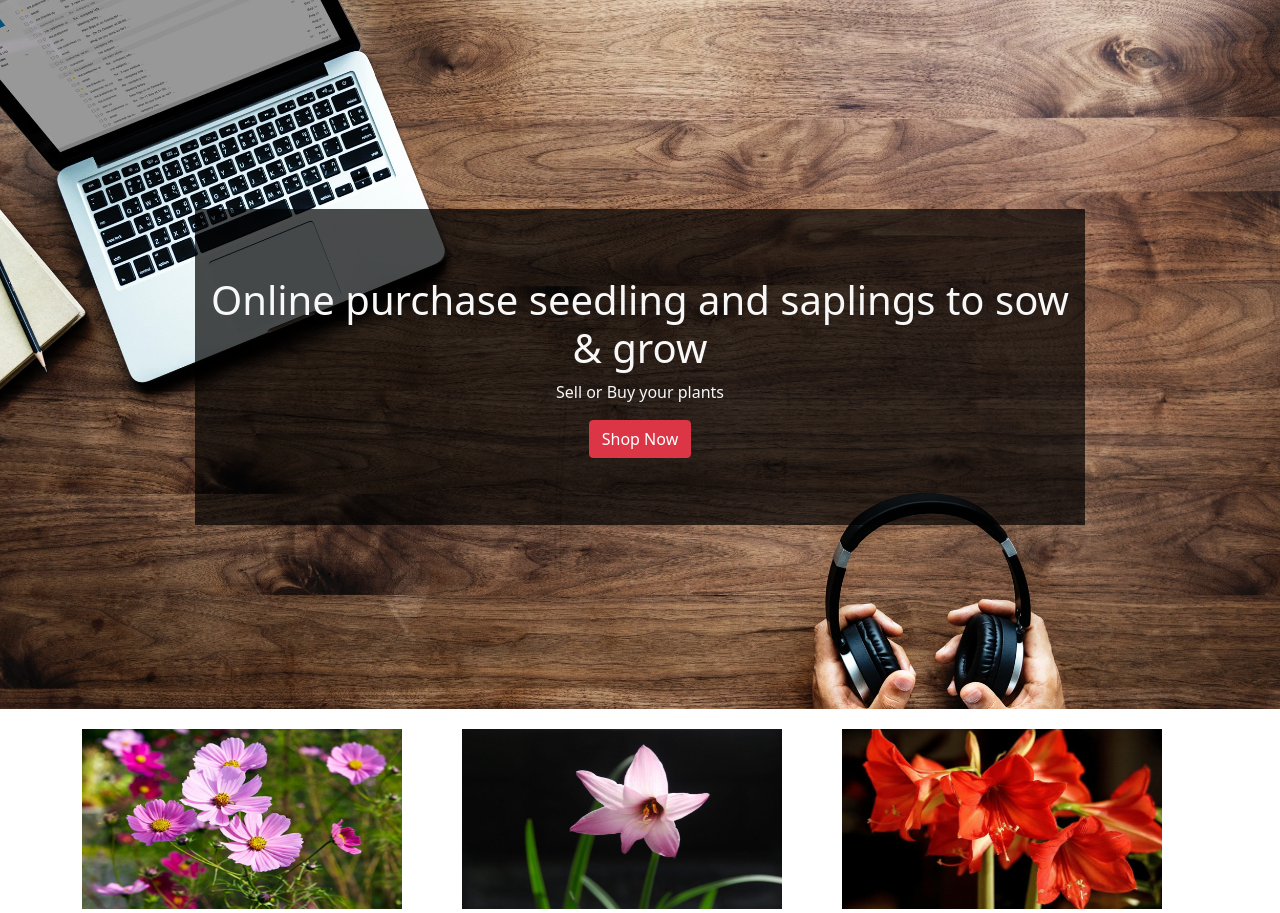
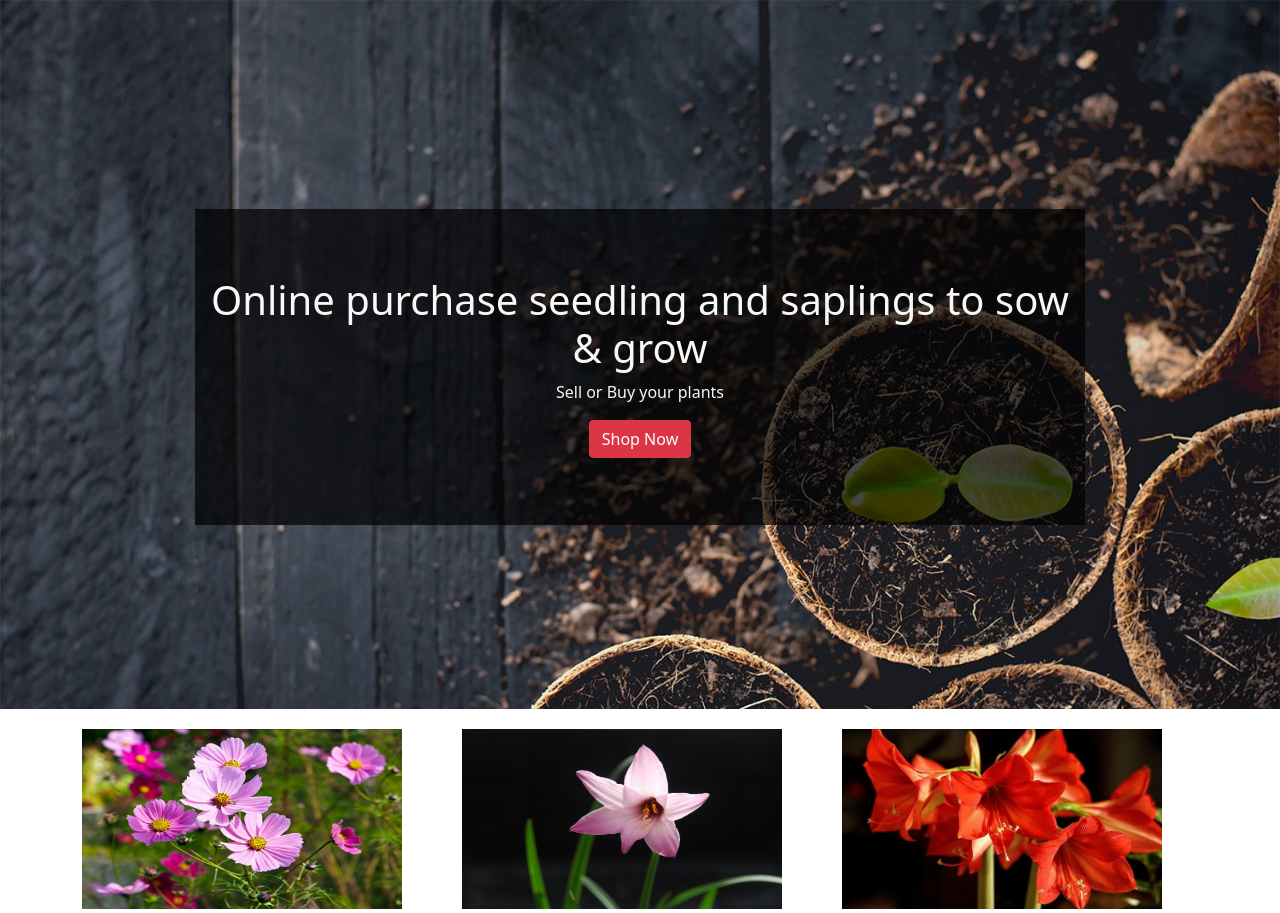
Before and after one commit to vinitha833/ncw-seeding-sapling, a PHP site: page / in a window 1280 px wide. Shown: the part 56-969 px from the top of the page. Run offline with PHP 8.4, Linux system fonts and the light colour scheme.

Commit message:
new background

```diff
--- a/css/style.css
+++ b/css/style.css
@@ -22,7 +22,7 @@
     margin-bottom: 20px;
     text-align:center;
     color:#f8f8f8;
-    background:url(../img/intro-bg_1.jpg);
+    background:url(../img/intro-bg_2.jpg);
     background-size:cover;
 }
 
```
